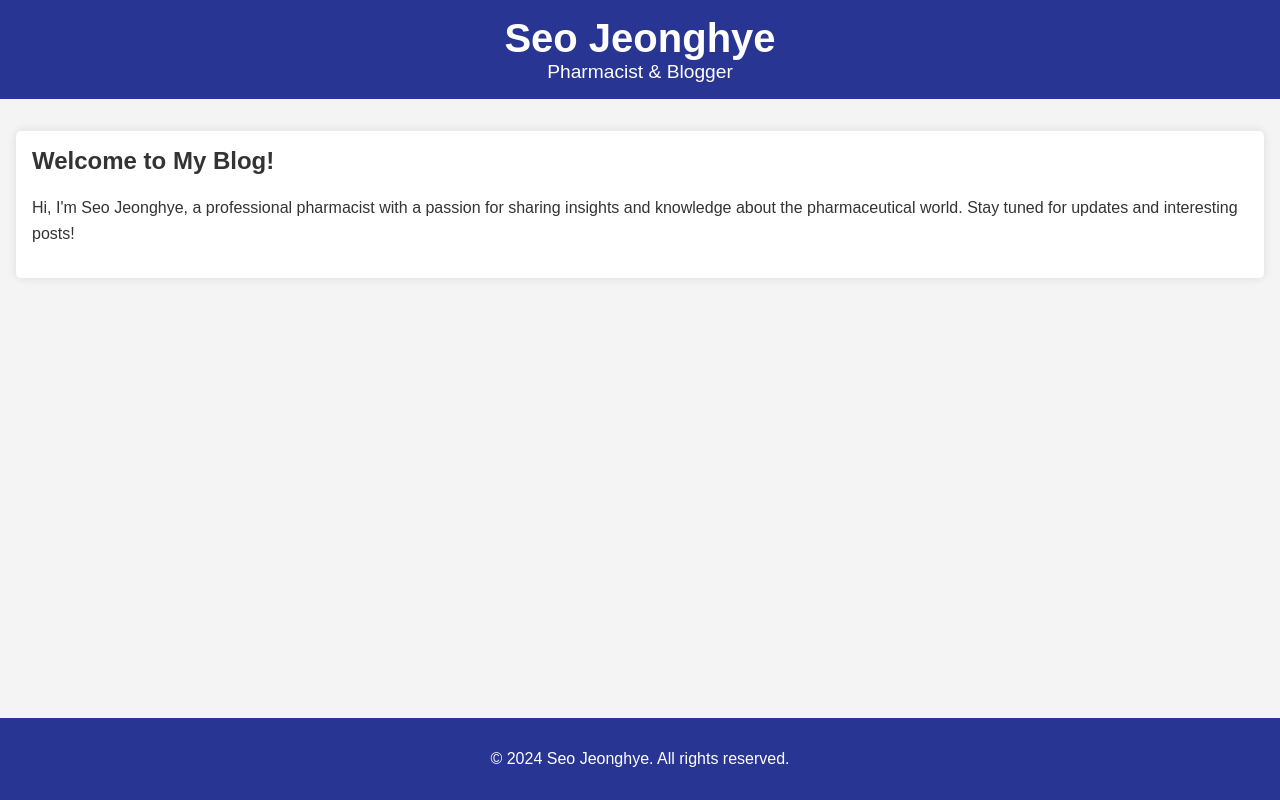
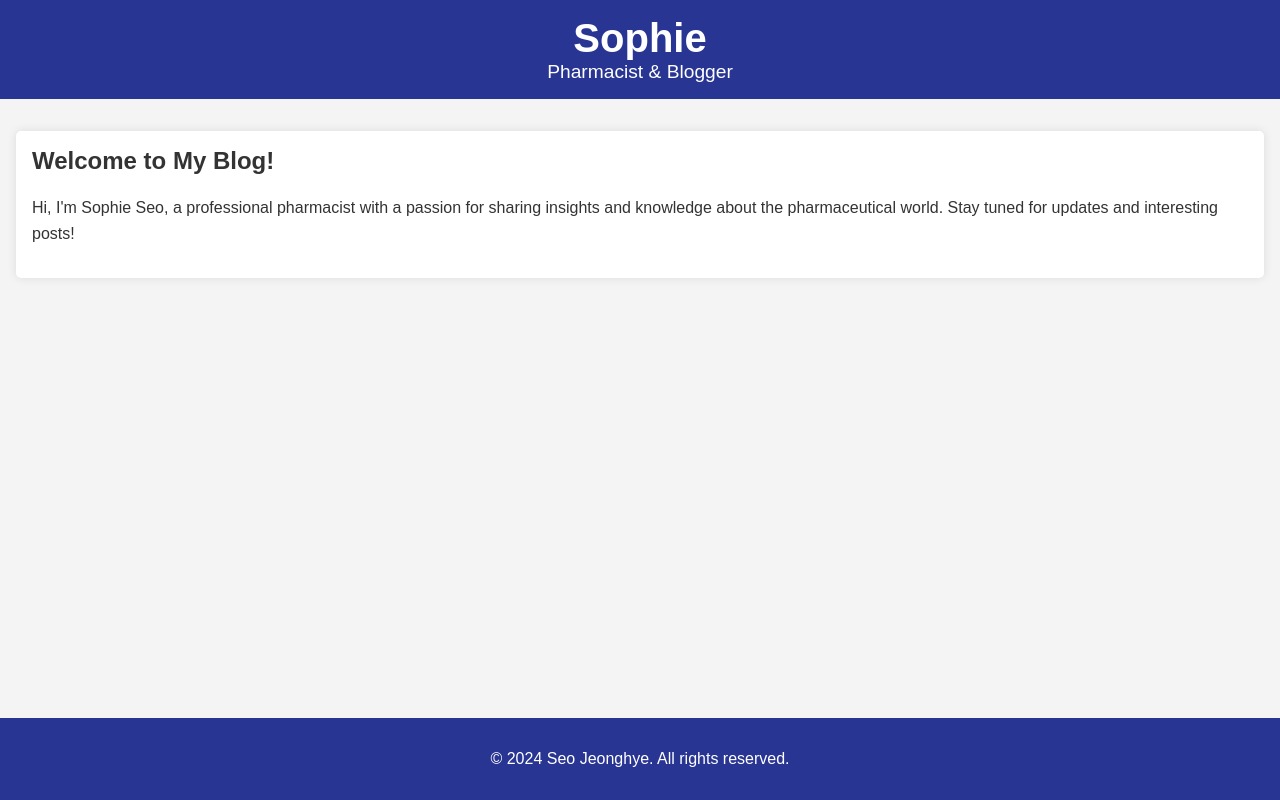
Before and after one commit to jjeonghye/my-website, a plain HTML site: page index.html in a window 1280 px wide. Drawn offline with Linux system fonts and the light colour scheme.

Commit message:
Update index.html

```diff
--- a/index.html
+++ b/index.html
@@ -3,7 +3,7 @@
 <head>
     <meta charset="UTF-8">
     <meta name="viewport" content="width=device-width, initial-scale=1.0">
-    <title>Seo Jeonghye - Pharmacist</title>
+    <title> sophie good pharmacist - Pharmacist</title>
     <style>
         body {
             font-family: Arial, sans-serif;
@@ -55,13 +55,13 @@
 </head>
 <body>
     <header>
-        <h1>Seo Jeonghye</h1>
+        <h1>Sophie </h1>
         <p>Pharmacist & Blogger</p>
     </header>
     <main>
         <section class="blog-post">
             <h2>Welcome to My Blog!</h2>
-            <p>Hi, I'm Seo Jeonghye, a professional pharmacist with a passion for sharing insights and knowledge about the pharmaceutical world. Stay tuned for updates and interesting posts!</p>
+            <p>Hi, I'm Sophie Seo, a professional pharmacist with a passion for sharing insights and knowledge about the pharmaceutical world. Stay tuned for updates and interesting posts!</p>
         </section>
         <!-- Add more blog posts here -->
     </main>
```
